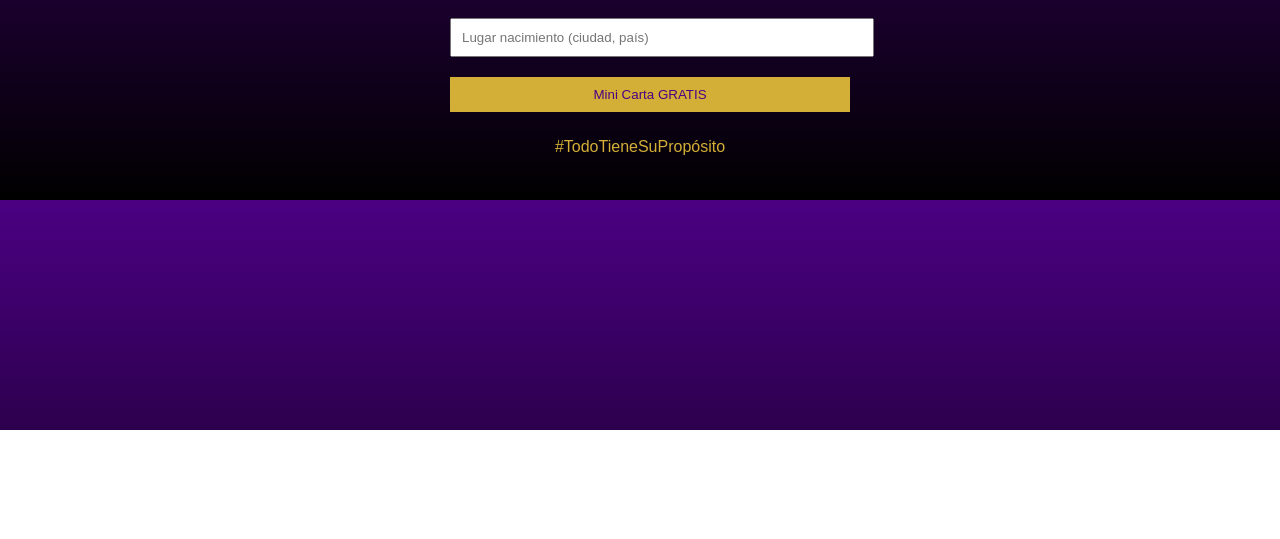
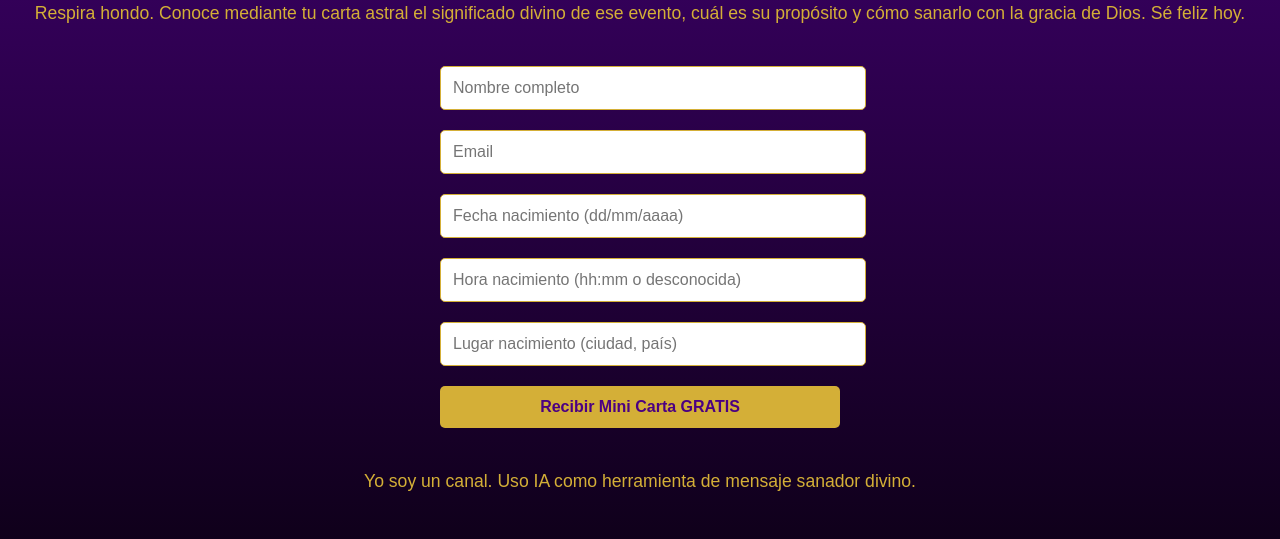
Before and after one commit to yosoyastroluz-sys/astroluz, a website: page public/index.html in a window 1280 px wide. Shown: the part 370-909 px from the top of the page. Before the commit the page ends 800 px from the top, so only its background shows below. Drawn offline with Linux system fonts and the light colour scheme.

Commit message:
Actualizar index.html con logos y estilos finales

```diff
--- a/public/index.html
+++ b/public/index.html
@@ -2,28 +2,76 @@
 <html lang="es">
 <head>
   <meta charset="UTF-8">
-  <title>AstroLuz</title>
+  <meta name="viewport" content="width=device-width, initial-scale=1.0">
+  <title>AstroLuz - Sanación Celestial</title>
+  <link rel="icon" href="logo.png" type="image/png">
   <style>
-    body { background: linear-gradient(#4B0082, #000); color: #D4AF37; font-family: Arial; text-align: center; padding: 20px; }
-    h1 { color: #D4AF37; }
-    form { max-width: 400px; margin: auto; }
-    input, button { margin: 10px; padding: 10px; width: 100%; }
-    button { background: #D4AF37; color: #4B0082; border: none; cursor: pointer; }
+    body {
+      background: linear-gradient(to bottom, #4B0082, #000);
+      color: #D4AF37;
+      font-family: Arial, sans-serif;
+      text-align: center;
+      padding: 20px;
+      margin: 0;
+    }
+    h1 {
+      color: #D4AF37;
+      font-family: 'Playfair Display', serif;
+    }
+    p {
+      font-size: 1.1em;
+      line-height: 1.5;
+    }
+    form {
+      max-width: 400px;
+      margin: 30px auto;
+    }
+    input, button {
+      margin: 10px 0;
+      padding: 12px;
+      width: 100%;
+      border-radius: 5px;
+      border: 1px solid #D4AF37;
+      font-size: 1em;
+    }
+    button {
+      background: #D4AF37;
+      color: #4B0082;
+      border: none;
+      cursor: pointer;
+      font-weight: bold;
+    }
+    button:hover {
+      background: #fff;
+      color: #4B0082;
+    }
+    img.logo {
+      max-width: 250px;
+      display: block;
+      margin: 20px auto;
+    }
+    footer {
+      margin-top: 50px;
+      font-size: 0.9em;
+    }
   </style>
 </head>
 <body>
-  <h1>¿Problemas que se repiten?</h1>
-  <p>Conoce su propósito divino y sana hoy.</p>
-
+  <img src="logo.png" alt="AstroLuz Logo" class="logo">
+  <h1>¿Problemas que se repiten y no te dejan vivir?</h1>
+  <p>Respira hondo. Conoce mediante tu carta astral el significado divino de ese evento, cuál es su propósito y cómo sanarlo con la gracia de Dios. Sé feliz hoy.</p>
   <form action="/mini-carta" method="POST">
     <input name="nombre" placeholder="Nombre completo" required>
     <input name="email" type="email" placeholder="Email" required>
     <input name="fecha" placeholder="Fecha nacimiento (dd/mm/aaaa)" required>
     <input name="hora" placeholder="Hora nacimiento (hh:mm o desconocida)">
     <input name="lugar" placeholder="Lugar nacimiento (ciudad, país)" required>
-    <button type="submit">Mini Carta GRATIS</button>
+    <button type="submit">Recibir Mini Carta GRATIS</button>
   </form>
-
-  <p>#TodoTieneSuPropósito</p>
+  <p>Yo soy un canal. Uso IA como herramienta de mensaje sanador divino.</p>
+  <footer>
+    <img src="logoLuz.png" alt="AstroLuz Luz" class="logo" style="max-width: 150px;">
+    <p>Todo tiene su propósito. #TodoTieneSuPropósito</p>
+  </footer>
 </body>
 </html>
```
